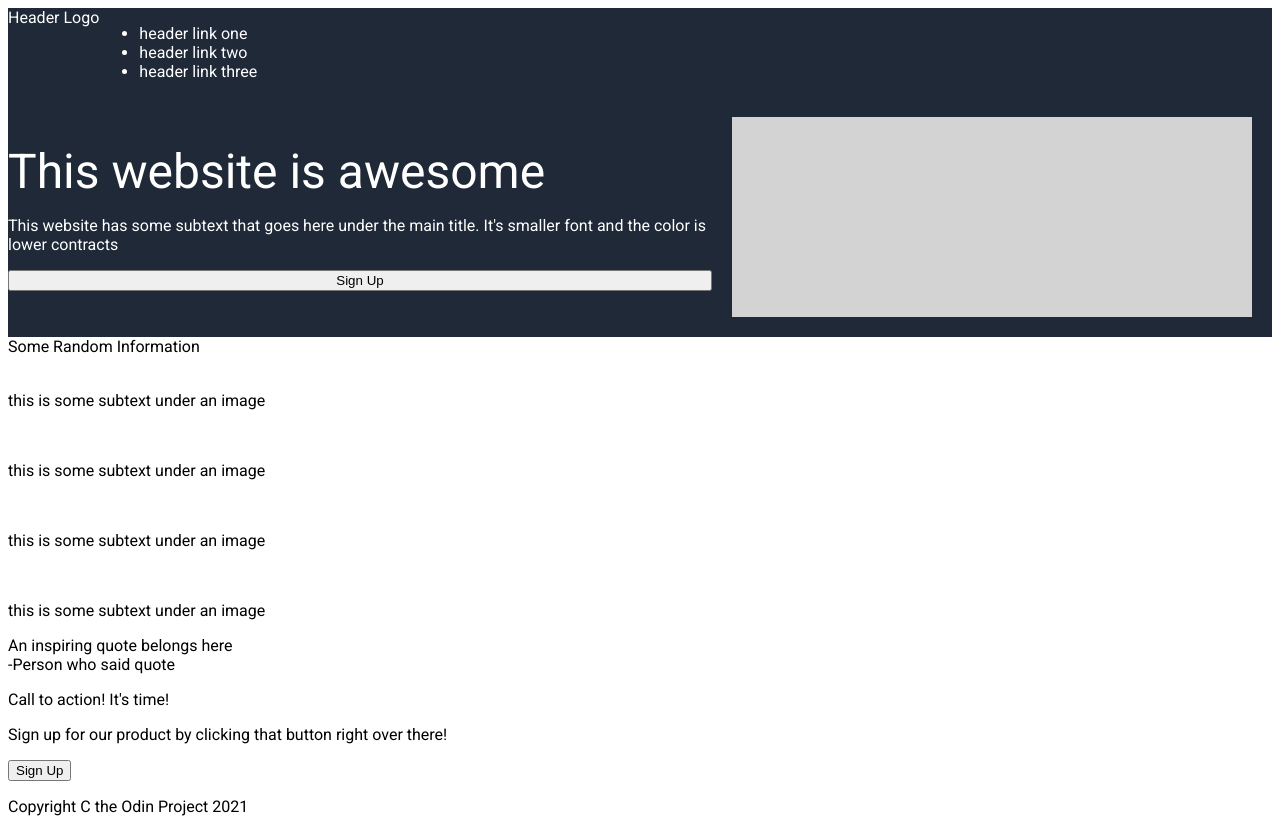
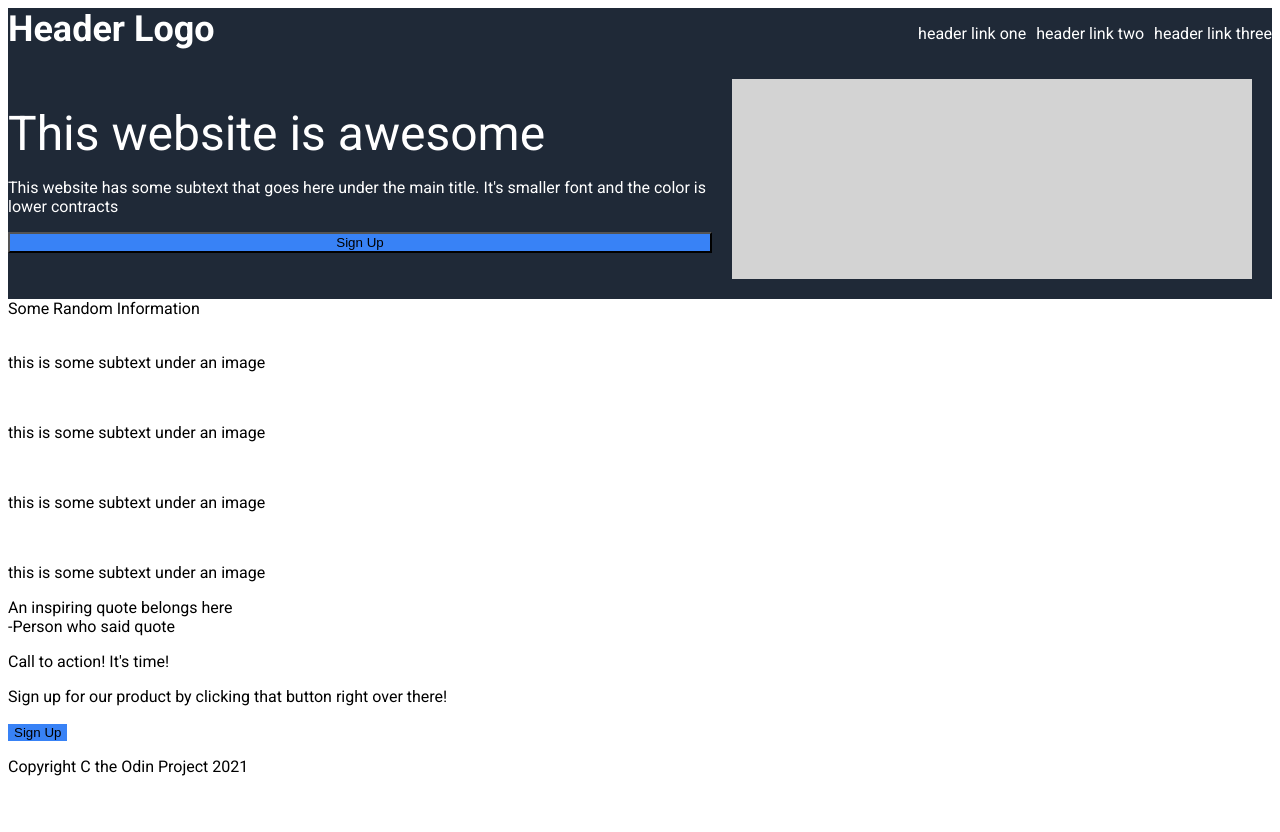
Before and after one commit to Eternal-Owl/landing_page, a plain HTML site: page index.html in a window 1280 px wide. After the commit the page ends 800 px from the top, so only its background shows below. Drawn offline with Linux system fonts and the light colour scheme.

Commit message:
Landing Page WIP

```diff
--- a/index.html
+++ b/index.html
@@ -12,7 +12,7 @@
 <!-- header / nav Section Begins-->
     <div class="header">
         <div class="logo">Header Logo</div>
-        <ul>
+        <ul class="nav_links">
             <li> header link one</li>
             <li> header link two</li>
             <li> header link three</li>
@@ -64,7 +64,7 @@
                 <p> Call to action! It's time!</p>
                 <p> Sign up for our product by clicking that button right over there!</p>
             </div>
-            <button  class="CTA"> Sign Up</button>
+            <button  class="CTA white_border"> Sign Up</button>
         </div>
     <div class="footer">
         <p>Copyright C the Odin Project 2021</p>
--- a/style.css
+++ b/style.css
@@ -1,13 +1,41 @@
+
+/* Global Formatting */
+
+
 body {
     font-family: 'Roboto',sans-serif;
+}
 
+button {
+
+
+    background-color: #3882F6;
 }
+
+/* Header & Nav Sections */
 
 .header {
     display: flex;
     background-color: #1F2937;
     color: white;
+    justify-content: space-between;
 }
+
+.logo {
+    font-size: 36px;
+    font-weight: 900;
+}
+
+ul.nav_links {
+        list-style: none;
+}
+
+.nav_links {
+    display: flex;
+    gap: 10px;
+}
+
+/* Hero Section */
 
 .hero {
     display: flex;
@@ -34,3 +62,19 @@ body {
     height: 200px;
     margin: 20px;
 }
+
+/* Image Carousel Section */
+
+
+
+
+/* Quote Block Section */
+
+
+
+/* CTA Block Section */
+.white_border {
+    border: #F9FAF8;
+}
+
+/* Footer Section */
```
Also changed, not shown: images/place_holder.avif (added).
